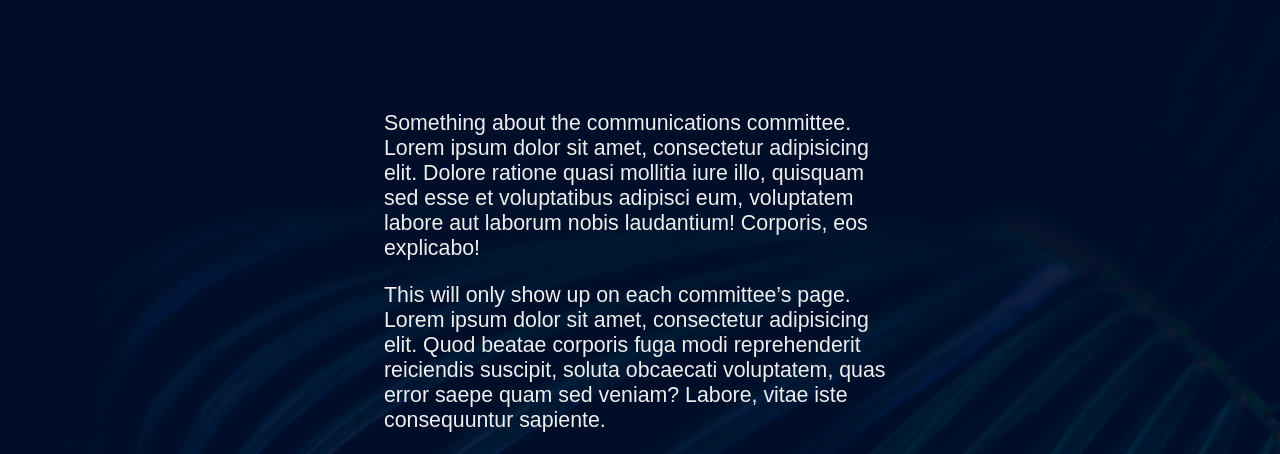
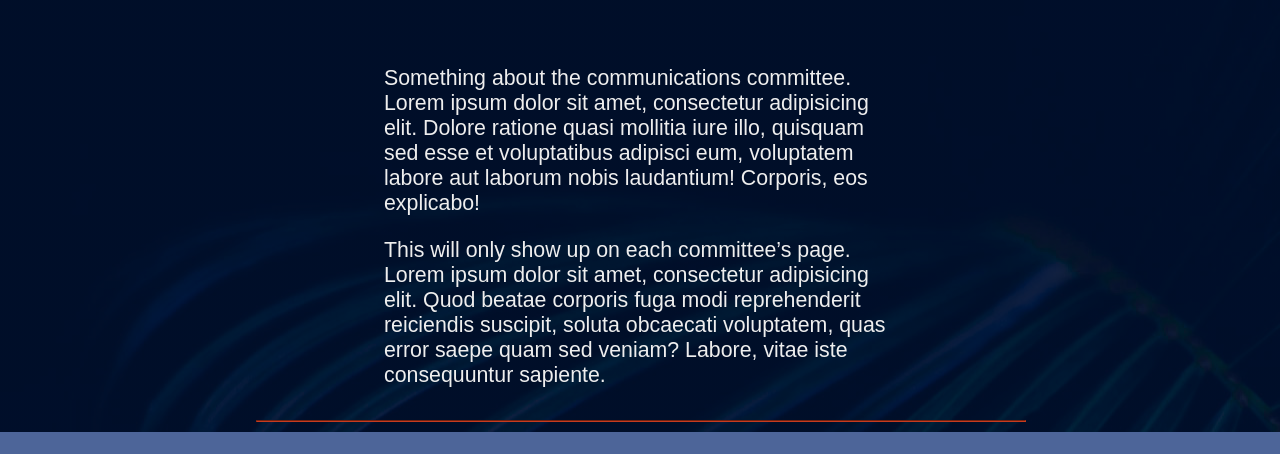
Before and after one commit to kaine119/dhap-2019, a Jekyll site: the page built from writeups/_org_committees/communications.md, in a window 1280 px wide. Shown: the part 450-904 px from the top of the page. Built offline with Jekyll 4.4.1, drawn with Linux system fonts in a browser that asks for light colours; some of the changed text lies outside the part shown.

Commit message:
Restyle group pages

```diff
--- a/_layouts/group.html
+++ b/_layouts/group.html
@@ -14,6 +14,8 @@
         {{ page.content }}
     </div>
 
+    <hr>
+
     {% for person in site.people %}
         {% if person.group == page.name_short %}
             <div class="person">
--- a/assets/css/content.css
+++ b/assets/css/content.css
@@ -14,6 +14,11 @@
     color: #eee;
 }
 
+hr {
+    width: 100%;
+    border-color: rgb(var(--accent2));
+}
+
 div.content__background {
     position: absolute;
     width: 100%; height: 100%;
@@ -23,3 +28,11 @@
     filter: brightness(50%);
     z-index: -6;
 }
+
+@media screen and (max-width: 1000px) {
+    article.content {
+        width: 90vw;
+        padding-left: 5vw;
+        padding-right: 5vw;
+    }
+}
--- a/assets/css/group.css
+++ b/assets/css/group.css
@@ -2,14 +2,14 @@
     width: 40vw;
     margin-left: auto;
     margin-right: auto;
-    margin-top: 10vh;
+    margin-top: 5vh;
 }
 
 .person {
     display: flex;
     flex-direction: row;
     align-items: center;
-    margin-top: 10vh;
+    margin-top: 5vh;
 }
 
 .person:nth-child(odd) {
```
